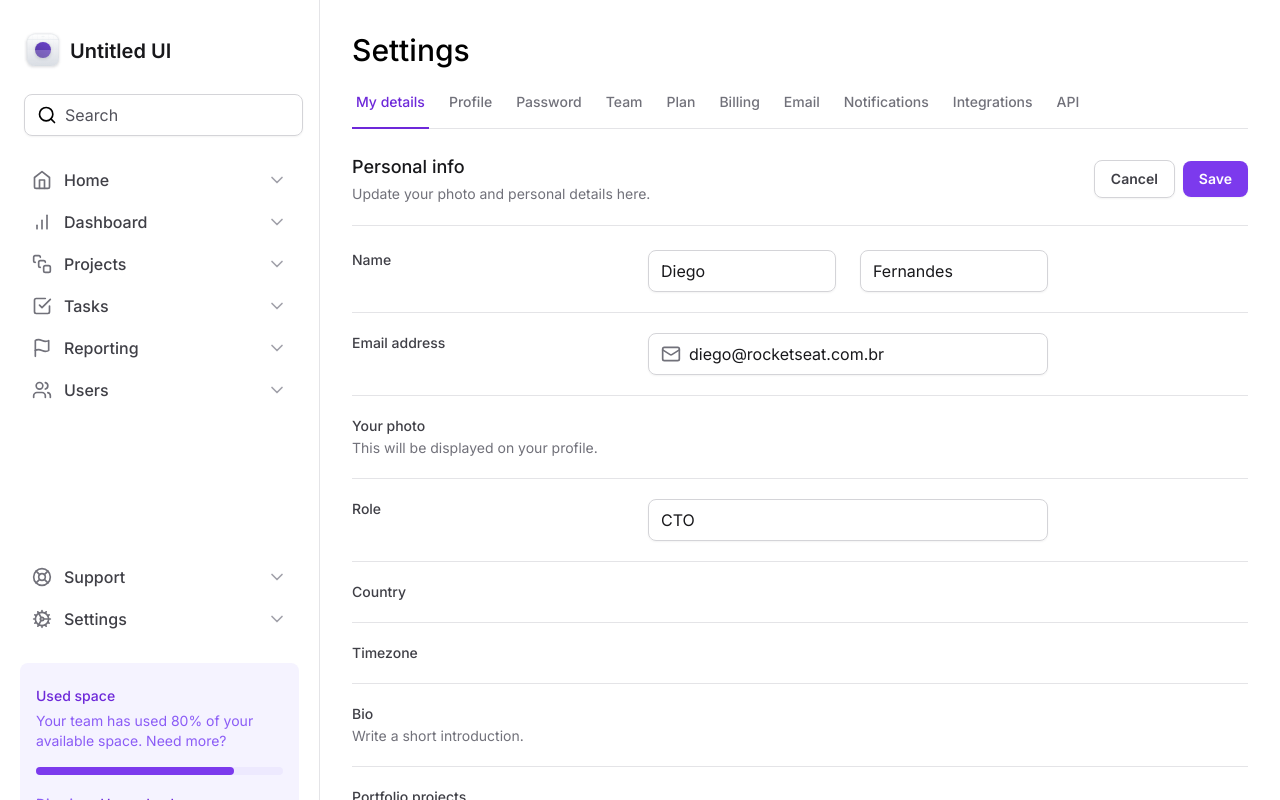
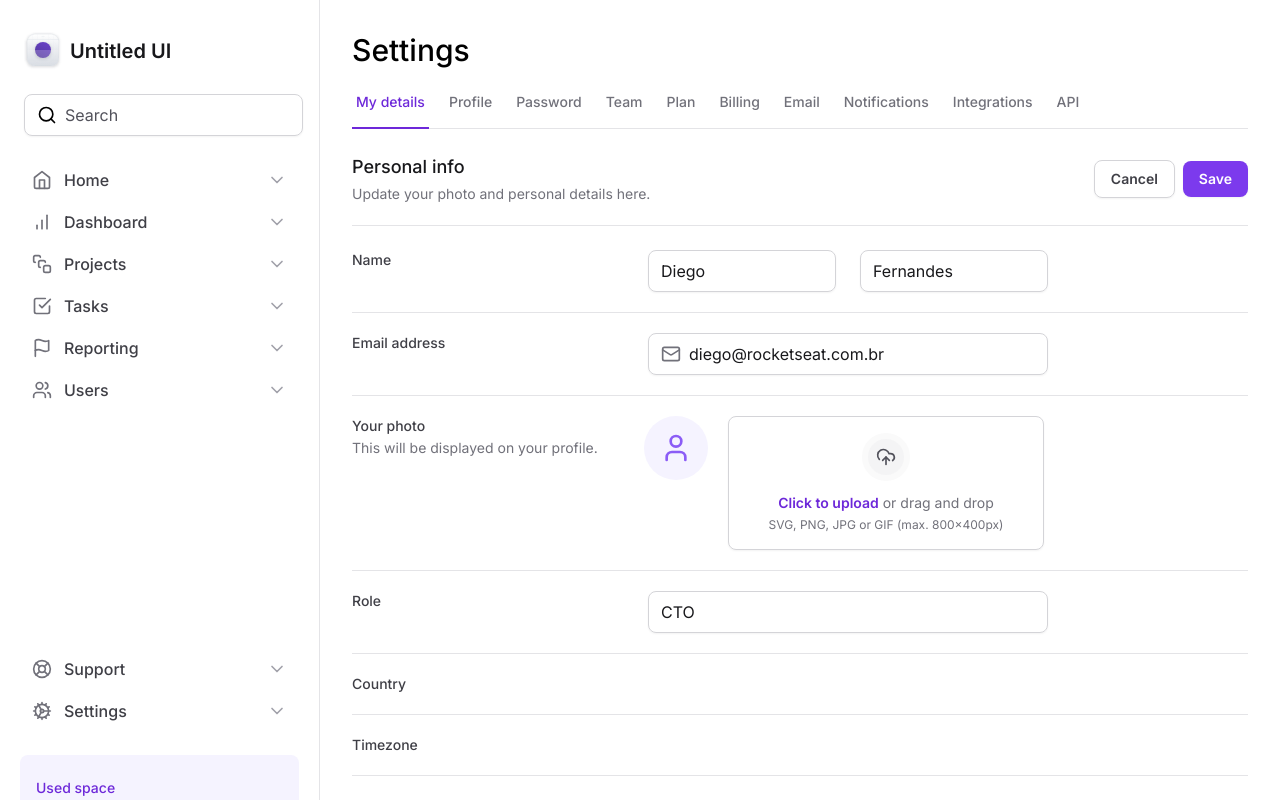
Before and after one commit to rocketseat-education/ignite-tailwind, a Next.js app: page / in a window 1280 px wide. Shown: the top 800 px of the page. Built offline with nearby package versions, Linux system fonts and the light colour scheme.

Commit message:
Formulário - Upload do Avatar

```diff
--- a/src/app/page.tsx
+++ b/src/app/page.tsx
@@ -1,6 +1,6 @@
 import { SettingsTabs } from '@/components/SettingsTabs'
 import * as Input from '@/components/Input'
-import { Mail } from 'lucide-react'
+import { Mail, UploadCloud, User } from 'lucide-react'
 
 export default function Home() {
   return (
@@ -77,7 +77,7 @@
 
           <div className="grid grid-cols-form gap-3 pt-5">
             <label
-              htmlFor="email"
+              htmlFor="photo"
               className="text-sm font-medium text-zinc-700"
             >
               Your photo
@@ -85,7 +85,34 @@
                 This will be displayed on your profile.
               </span>
             </label>
-            <div />
+            <div className="flex items-start gap-5">
+              <div className="flex h-16 w-16 items-center justify-center rounded-full bg-violet-50">
+                <User className="h-8 w-8 text-violet-500" />
+              </div>
+
+              <label
+                htmlFor="photo"
+                className="group flex flex-1 cursor-pointer flex-col items-center gap-3 rounded-lg border border-zinc-300 px-6 py-4 text-center text-zinc-500 shadow-sm hover:border-violet-200 hover:bg-violet-25 hover:text-violet-500"
+              >
+                <div className="rounded-full border-6 border-zinc-50 bg-zinc-100 p-2 group-hover:border-violet-50 group-hover:bg-violet-100">
+                  <UploadCloud className="h-5 w-5 text-zinc-600 group-hover:text-violet-600" />
+                </div>
+
+                <div className="flex flex-col items-center gap-1">
+                  <span className="text-sm">
+                    <span className="font-semibold text-violet-700">
+                      Click to upload
+                    </span>{' '}
+                    or drag and drop
+                  </span>
+                  <span className="text-xs">
+                    SVG, PNG, JPG or GIF (max. 800x400px)
+                  </span>
+                </div>
+              </label>
+
+              <input type="file" className="sr-only" id="photo" />
+            </div>
           </div>
 
           <div className="grid grid-cols-form gap-3 pt-5">
--- a/tailwind.config.js
+++ b/tailwind.config.js
@@ -9,6 +9,16 @@
         form: 'minmax(7.5rem, 17.5rem) minmax(25rem, 1fr) minmax(0, 15rem)',
       },
 
+      borderWidth: {
+        6: '6px',
+      },
+
+      colors: {
+        violet: {
+          25: '#fcfaff',
+        },
+      },
+
       maxWidth: {
         app: '700px',
       },
```
